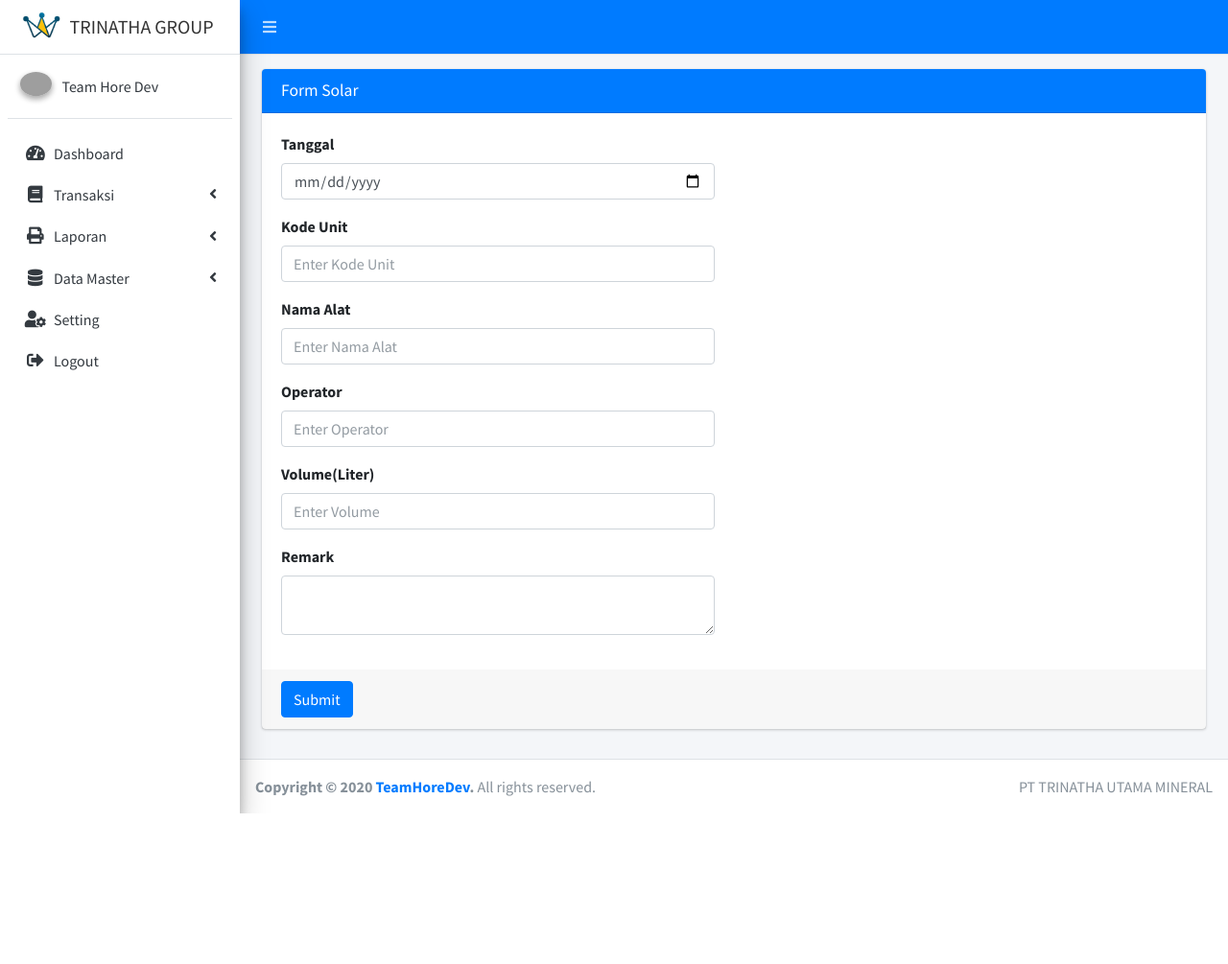
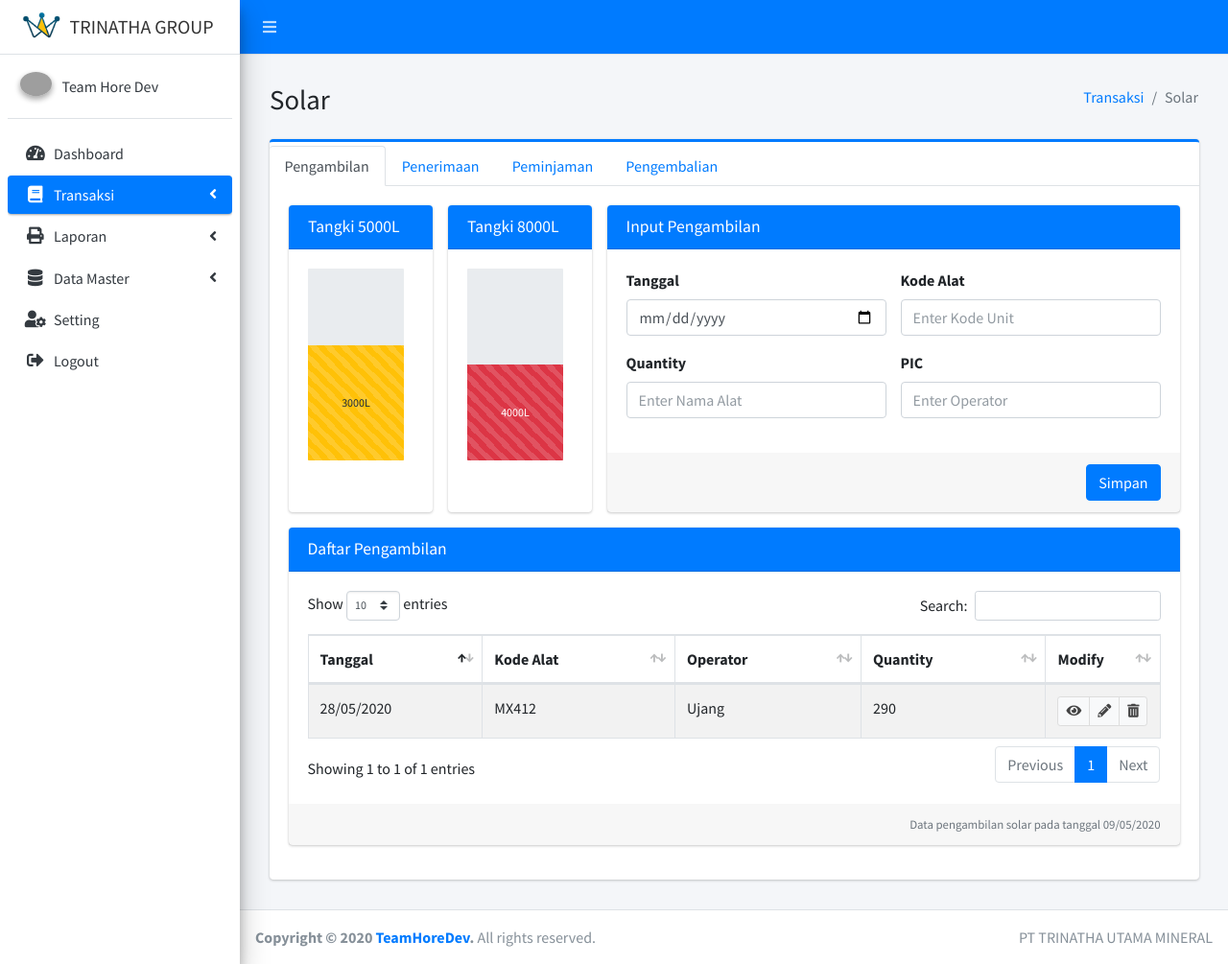
Before and after one commit to TeamHoreDev/trinatha, a CodeIgniter app: page /trinatha/solar in a window 1280 px wide. Shown: the whole page at 96% size. Before the commit the page ends 848 px from the top, so only its background shows below. Run offline with CodeIgniter, Linux system fonts and the light colour scheme; grey boxes are pictures that could not be loaded.

Commit message:
create trasaksi solar page

```diff
--- a/application/config/config.php
+++ b/application/config/config.php
@@ -1,5 +1,5 @@
 <?php
-defined('BASEPATH') OR exit('No direct script access allowed');
+defined('BASEPATH') or exit('No direct script access allowed');
 
 /*
 |--------------------------------------------------------------------------
@@ -52,7 +52,7 @@ $config['index_page'] = '';
 |
 | WARNING: If you set this to 'PATH_INFO', URIs will always be URL-decoded!
 */
-$config['uri_protocol']	= 'REQUEST_URI';
+$config['uri_protocol']    = 'REQUEST_URI';
 
 /*
 |--------------------------------------------------------------------------
@@ -76,7 +76,7 @@ $config['url_suffix'] = '';
 | than english.
 |
 */
-$config['language']	= 'english';
+$config['language']    = 'english';
 
 /*
 |--------------------------------------------------------------------------
@@ -400,11 +400,11 @@ $config['sess_regenerate_destroy'] = FALSE;
 |       'cookie_httponly') will also affect sessions.
 |
 */
-$config['cookie_prefix']	= '';
-$config['cookie_domain']	= '';
-$config['cookie_path']		= '/';
-$config['cookie_secure']	= FALSE;
-$config['cookie_httponly'] 	= FALSE;
+$config['cookie_prefix']    = '';
+$config['cookie_domain']    = '';
+$config['cookie_path']        = '/';
+$config['cookie_secure']    = FALSE;
+$config['cookie_httponly']     = FALSE;
 
 /*
 |--------------------------------------------------------------------------
--- a/application/controllers/Solar.php
+++ b/application/controllers/Solar.php
@@ -5,6 +5,6 @@ class Solar extends CI_Controller {
 
 	public function index()
 	{
-		$this->template->load('shared/index','transaksi/solar');
+		$this->template->load('shared/index','transaksi/solar/index');
 	}
 }
--- a/application/views/shared/index.php
+++ b/application/views/shared/index.php
@@ -75,8 +75,8 @@ scratch. This page gets rid of all links and provides the needed markup only.
                 </p>
               </a>
             </li>
-            <li class="nav-item has-treeview menu-close">
-              <a href="#" class="nav-link">
+            <li class="nav-item has-treeview">
+              <a href="#" class="nav-link <?= $this->uri->segment(1) == 'solar' ? 'active' : '' ?>">
                 <i class="nav-icon fas fa-book"></i>
                 <p>
                   Transaksi
@@ -85,7 +85,7 @@ scratch. This page gets rid of all links and provides the needed markup only.
               </a>
               <ul class="nav nav-treeview">
                 <li class="nav-item">
-                  <a href="<?= base_url('solar') ?>" class="nav-link">
+                  <a href="<?= base_url('solar') ?>" class="nav-link <?= $this->uri->segment(1) == 'solar' ? 'active' : '' ?>">
                     <i class="far fa-circle nav-icon"></i>
                     <p>Solar</p>
                   </a>
@@ -121,7 +121,7 @@ scratch. This page gets rid of all links and provides the needed markup only.
                 </li>
               </ul>
             </li>
-            <li class="nav-item has-treeview <?= $this->uri->segment(1) == 'user' ? 'menu-open' : '' ?>">
+            <li class="nav-item has-treeview">
               <a href="#" class="nav-link <?= $this->uri->segment(1) == 'user' ? 'active' : '' ?>">
                 <i class="nav-icon fas fa-database"></i>
                 <p>
@@ -208,6 +208,7 @@ scratch. This page gets rid of all links and provides the needed markup only.
   <script src="<?= base_url("assets/plugins/bootstrap/js/bootstrap.bundle.min.js") ?>"></script>
   <!-- AdminLTE App -->
   <script src="<?= base_url("assets/dist/js/adminlte.min.js") ?>"></script>
+  <script src="<?= base_url("assests/plugins/jquery-knob/jquery.knob.min.js") ?>"></script>
 </body>
 
 </html>
--- /dev/null
+++ b/application/views/transaksi/solar/index.php
@@ -0,0 +1,245 @@
+<!-- Content Header (Page header) -->
+<section class="content-header">
+  <div class="container-fluid">
+    <div class="row mb-2">
+      <div class="col-sm-6">
+        <h1>Solar</h1>
+      </div>
+      <div class="col-sm-6">
+        <ol class="breadcrumb float-sm-right">
+          <li class="breadcrumb-item"><a href="#">Transaksi</a></li>
+          <li class="breadcrumb-item active">Solar</li>
+        </ol>
+      </div>
+    </div>
+  </div><!-- /.container-fluid -->
+</section>
+<!-- Main content -->
+<section class="content">
+  <div class="container-fluid">
+    <div class="col-12">
+      <div class="card card-primary card-outline card-tabs">
+        <div class="card-header p-0 pt-1 border-bottom-0">
+          <ul class="nav nav-tabs" id="custom-tabs-two-tab" role="tablist">
+            <li class="nav-item">
+              <a class="nav-link active" id="custom-tabs-two-home-tab" data-toggle="pill" href="#custom-tabs-two-home" role="tab" aria-controls="custom-tabs-two-home" aria-selected="true">Pengambilan</a>
+            </li>
+            <li class="nav-item">
+              <a class="nav-link" id="custom-tabs-two-profile-tab" data-toggle="pill" href="#custom-tabs-two-profile" role="tab" aria-controls="custom-tabs-two-profile" aria-selected="false">Penerimaan</a>
+            </li>
+            <li class="nav-item">
+              <a class="nav-link" id="custom-tabs-two-messages-tab" data-toggle="pill" href="#custom-tabs-two-messages" role="tab" aria-controls="custom-tabs-two-messages" aria-selected="false">Peminjaman</a>
+            </li>
+            <li class="nav-item">
+              <a class="nav-link" id="custom-tabs-two-settings-tab" data-toggle="pill" href="#custom-tabs-two-settings" role="tab" aria-controls="custom-tabs-two-settings" aria-selected="false">Pengembalian</a>
+            </li>
+          </ul>
+        </div>
+        <div class="card-body">
+          <div class="tab-content" id="custom-tabs-two-tabContent">
+            <div class="tab-pane fade show active" id="custom-tabs-two-home" role="tabpanel" aria-labelledby="custom-tabs-two-home-tab">
+              <div class="row">
+                <div class="col-md-12">
+                  <div class="row">
+                    <div class="card mr-3 ml-2 card-primary">
+                      <div class="card-header">
+                        <h3 class="card-title">Tangki 5000L</h3>
+                      </div>
+                      <div class="card-body text-center">
+                        <div class="progress vertical active" style="width: 100px">
+                          <div class="progress-bar bg-warning progress-bar-striped" role="progressbar" aria-valuenow="3000" aria-valuemin="0" aria-valuemax="5000" style="height: 60%">
+                            <span>3000L</span>
+                          </div>
+                        </div>
+                      </div>
+                    </div>
+                    <div class="card  card-primary mr-2">
+                      <div class="card-header">
+                        <h3 class="card-title">Tangki 8000L</h3>
+                      </div>
+                      <div class="card-body text-center">
+                        <div class="progress vertical active" style="width: 100px">
+                          <div class="progress-bar bg-danger progress-bar-striped" role="progressbar" aria-valuenow="4000" aria-valuemin="0" aria-valuemax="8000" style="height: 50%">
+                            <span>4000L</span>
+                          </div>
+                        </div>
+                      </div>
+                    </div>
+                    <div class="col">
+                      <!-- general form elements -->
+                      <div class="card card-primary">
+                        <div class="card-header">
+                          <h3 class="card-title">Input Pengambilan</h3>
+                        </div>
+                        <!-- /.card-header -->
+                        <!-- form start -->
+                        <form role="form">
+                          <div class="card-body">
+                            <div class="row">
+                              <div class="form-group col-6">
+                                <label for="Tanggal">Tanggal</label>
+                                <input type="date" class="form-control" id="Tanggal" name="Tanggal" placeholder="Enter Tanggal">
+                              </div>
+                              <div class="form-group col-6">
+                                <label for="KodeUnit">Kode Alat</label>
+                                <input type="text" class="form-control" id="KodeUnit" name="KodeUnit" placeholder="Enter Kode Unit">
+                              </div>
+                            </div>
+                            <div class="row">
+                              <div class="form-group col-6">
+                                <label for="NamaAlat">Quantity</label>
+                                <input type="text" class="form-control" id="NamaAlat" name="NamaAlat" placeholder="Enter Nama Alat">
+                              </div>
+                              <div class="form-group col-6">
+                                <label for="Operator">PIC</label>
+                                <input type="text" class="form-control" id="Operator" name="Operator" placeholder="Enter Operator">
+                              </div>
+                            </div>
+                          </div>
+                          <!-- /.card-body -->
+                          <div class="card-footer">
+                            <button type="submit" class="btn btn-primary float-right">Simpan</button>
+                          </div>
+                        </form>
+                      </div>
+                      <!-- /.card -->
+                    </div>
+                  </div>
+                </div>
+              </div>
+              <div class="row">
+                <!-- left column -->
+                <div class="col-md-12">
+                  <div class="card card-primary">
+                    <div class="card-header">
+                      <h3 class="card-title">Daftar Pengambilan</h3>
+                    </div>
+                    <!-- /.card-header -->
+                    <!-- card-body -->
+                    <div class="card-body">
+                      <table id="TabelUser" class="table table-bordered table-striped">
+                        <thead>
+                          <tr>
+                            <th>Tanggal</th>
+                            <th>Kode Alat</th>
+                            <th>Operator</th>
+                            <th>Quantity</th>
+                            <th style="width: 10px">Modify</th>
+                          </tr>
+                        </thead>
+                        <tbody>
+                          <tr>
+                            <td>28/05/2020</td>
+                            <td>MX412</td>
+                            <td>Ujang</td>
+                            <td>290</td>
+                            <td>
+                              <div class="btn-group">
+                                <button type="button" class="btn btn-default btn-sm" data-toggle="modal" data-target="#modal-detail" data-tolltip="tooltip" data-placement="top" title="Detail"><i class="fas fa-eye"></i></button>
+
+                                <button type="button" class="btn btn-default btn-sm"><i class="fas fa-pencil-alt" data-tolltip="tooltip" data-placement="top" title="Edit"></i></button>
+
+                                <button type="button" class="btn btn-default btn-sm" data-toggle="modal" data-target="#modal-delete" data-tolltip="tooltip" data-placement="top" title="Delete"><i class="fas fa-trash-alt"></i></button>
+                              </div>
+                            </td>
+                          </tr>
+                      </table>
+                    </div>
+                    <!-- /.card-body -->
+                    <div class="card-footer">
+                      <small class="text-muted float-right">Data pengambilan solar pada tanggal 09/05/2020</small>
+                    </div>
+                  </div>
+                  <!-- /.card -->
+                </div>
+              </div>
+            </div>
+            <div class="tab-pane fade" id="custom-tabs-two-profile" role="tabpanel" aria-labelledby="custom-tabs-two-profile-tab">
+              Mauris tincidunt mi at erat gravida, eget tristique urna bibendum. Mauris pharetra purus ut ligula tempor, et vulputate metus facilisis. Lorem ipsum dolor sit amet, consectetur adipiscing elit. Vestibulum ante ipsum primis in faucibus orci luctus et ultrices posuere cubilia Curae; Maecenas sollicitudin, nisi a luctus interdum, nisl ligula placerat mi, quis posuere purus ligula eu lectus. Donec nunc tellus, elementum sit amet ultricies at, posuere nec nunc. Nunc euismod pellentesque diam.
+            </div>
+            <div class="tab-pane fade" id="custom-tabs-two-messages" role="tabpanel" aria-labelledby="custom-tabs-two-messages-tab">
+              Morbi turpis dolor, vulputate vitae felis non, tincidunt congue mauris. Phasellus volutpat augue id mi placerat mollis. Vivamus faucibus eu massa eget condimentum. Fusce nec hendrerit sem, ac tristique nulla. Integer vestibulum orci odio. Cras nec augue ipsum. Suspendisse ut velit condimentum, mattis urna a, malesuada nunc. Curabitur eleifend facilisis velit finibus tristique. Nam vulputate, eros non luctus efficitur, ipsum odio volutpat massa, sit amet sollicitudin est libero sed ipsum. Nulla lacinia, ex vitae gravida fermentum, lectus ipsum gravida arcu, id fermentum metus arcu vel metus. Curabitur eget sem eu risus tincidunt eleifend ac ornare magna.
+            </div>
+            <div class="tab-pane fade" id="custom-tabs-two-settings" role="tabpanel" aria-labelledby="custom-tabs-two-settings-tab">
+              Pellentesque vestibulum commodo nibh nec blandit. Maecenas neque magna, iaculis tempus turpis ac, ornare sodales tellus. Mauris eget blandit dolor. Quisque tincidunt venenatis vulputate. Morbi euismod molestie tristique. Vestibulum consectetur dolor a vestibulum pharetra. Donec interdum placerat urna nec pharetra. Etiam eget dapibus orci, eget aliquet urna. Nunc at consequat diam. Nunc et felis ut nisl commodo dignissim. In hac habitasse platea dictumst. Praesent imperdiet accumsan ex sit amet facilisis.
+            </div>
+          </div>
+        </div>
+        <!-- /.card -->
+      </div>
+    </div>
+
+  </div>
+</section>
+
+
+<!-- modal-detail -->
+<div class="modal fade" id="modal-detail">
+  <div class="modal-dialog">
+    <div class="modal-content">
+      <div class="card card-warning card-outline">
+        <div class="card-body">
+          <div class="text-center">
+            <img class="profile-user-img img-fluid img-circle" src="https://avatars1.githubusercontent.com/u/19869153?s=460&u=c3eb07e1bfd064b1b8761816324c53a56e9792d7&v=4" alt="User profile picture">
+          </div>
+
+          <h3 class="profile-username text-center">Ade Kasep</h3>
+
+          <p class="text-muted text-center">Marketing</p>
+
+          <ul class="list-group list-group-unbordered mb-3">
+            <li class="list-group-item">
+              <b>NIK</b> <a class="float-right">46899</a>
+            </li>
+            <li class="list-group-item">
+              <b>Telepon</b> <a class="float-right">0877563435</a>
+            </li>
+            <li class="list-group-item">
+              <b>Email</b> <a class="float-right">ade.kasep@gmail.com</a>
+            </li>
+            <li class="list-group-item">
+              <b>Alamat</b> <a class="float-right">Majalengka City</a>
+            </li>
+          </ul>
+        </div>
+      </div>
+      <div class="modal-footer">
+        <button type="button" class="btn btn-default" data-dismiss="modal">Close</button>
+      </div>
+      <!-- /.modal-content -->
+    </div>
+    <!-- /.modal-dialog -->
+  </div>
+</div>
+<!-- /.modal -->
+
+
+<!-- modal-delete -->
+<div class="modal fade" id="modal-delete">
+  <div class="modal-dialog">
+    <div class="modal-content bg-danger">
+      <div class="modal-body text-center">
+
+        <b class="h4">Apakah anda yakin?</b>
+        <p>data akan dihapus permanen!</p>
+      </div>
+      <div class="modal-footer justify-content-between">
+        <button type="button" class="btn btn-outline-light" data-dismiss="modal">Batal</button>
+        <button type="button" class="btn btn-outline-light">Hapus</button>
+      </div>
+    </div>
+    <!-- /.modal-content -->
+  </div>
+  <!-- /.modal-dialog -->
+</div>
+<!-- /.modal -->
+
+<!-- page script -->
+<script>
+  $(document).ready(function() {
+    $('#TabelUser').DataTable();
+    $('[data-tolltip="tooltip"]').tooltip({
+      trigger: "hover"
+    })
+  });
+</script>
```
Also changed, not shown: application/controllers/Welcome.php (+13 -4 lines), application/controllers/Dashboard.php (line endings or trailing spaces), assets/plugins/jquery-knob/jquery.knob.min.js (added).
